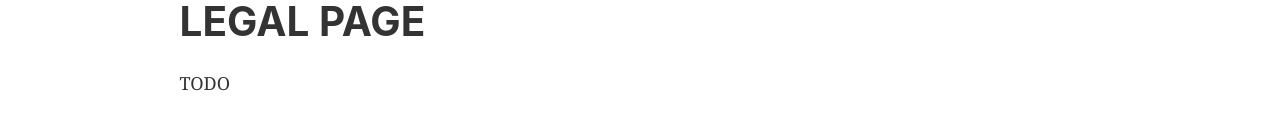
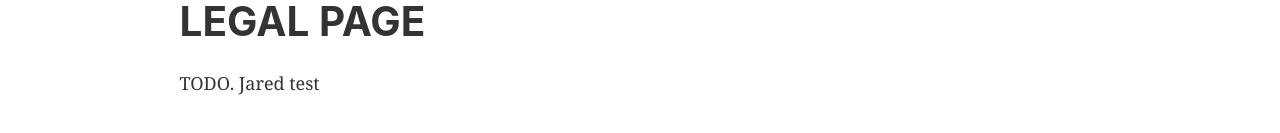
Before and after one commit to shimmy568/2911-Project-Website, a Gatsby site: page /legal in a window 1280 px wide. Shown: the part 123-256 px from the top of the page. Built offline with nearby package versions, Linux system fonts and the light colour scheme; Gatsby itself is replaced by a stand-in of ours.

Commit message:
Testing to confirm I can commit. Changed legal page

```diff
--- a/package.json
+++ b/package.json
@@ -9,6 +9,7 @@
     "@material-ui/styles": "^4.9.6",
     "babel-plugin-styled-components": "^1.10.7",
     "gatsby": "^2.19.45",
+    "gatsby-cli": "^2.11.4",
     "gatsby-image": "^2.2.44",
     "gatsby-plugin-manifest": "^2.2.48",
     "gatsby-plugin-material-ui": "^2.1.6",
--- a/src/pages/legal.js
+++ b/src/pages/legal.js
@@ -7,7 +7,7 @@
   <Layout>
     <SEO title="Legal" />
     <h1>LEGAL PAGE</h1>
-    <p>TODO</p>
+    <p>TODO. Jared test</p>
   </Layout>
 )
 
```
Also changed, not shown: 1 other file.
